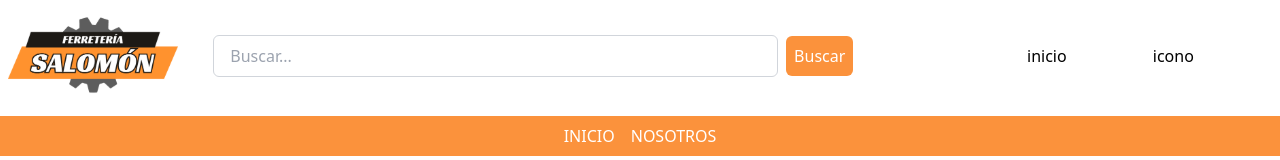
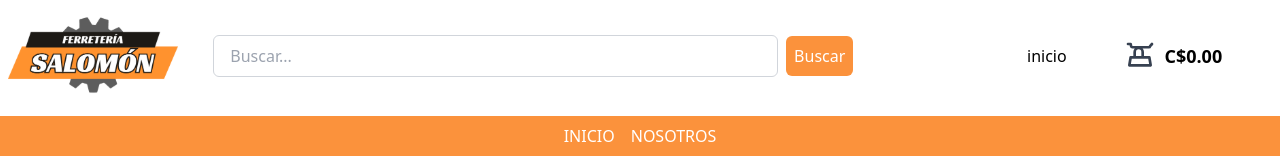
Before and after one commit to Whazt/FerreteriaSalomon, a React (Vite) app: page / in a window 1280 px wide. Shown: the top 160 px of the page. Built offline with nearby package versions, Linux system fonts and the light colour scheme.

Commit message:
Funcionalidades del carrito visual

```diff
--- a/src/components/cart.jsx
+++ b/src/components/cart.jsx
@@ -1,41 +1,123 @@
-import { useId, useState } from "react";
+import { useId, useState } from "react"
+import { useCart } from "../hooks/useCart"
+
+function CartIcon() {
+    const { cart } = useCart();
+
+    const totalItems = cart.reduce((acc, item) => acc + item.quantity, 0);
+    const totalPrice = cart.reduce((acc, item) => acc + item.precio * item.quantity, 0).toFixed(2);
+
+    return (
+        <div className="flex items-center justify-center">
+        <div className="inline-block relative flex items-center">
+          <svg
+            className="w-8 h-8 text-gray-700"
+            fill="none"
+            stroke="currentColor"
+            viewBox="0 0 24 24"
+            xmlns="http://www.w3.org/2000/svg"
+          >
+            <path
+              strokeLinecap="round"
+              strokeLinejoin="round"
+              strokeWidth={2}
+              d="M3 3h2l.341 1.634a1 1 0 00.991.816h12.254a1 1 0 00.99-.816L21 3M5 13h14l1 6H4l1-6zm9 0V9a3 3 0 00-6 0v4"
+            />
+          </svg>
+          {totalItems > 0 && (
+            <span className="absolute -top-2 -right-2 bg-orange-400 text-white rounded-full w-6 h-6 flex items-center justify-center text-sm">
+              {totalItems}
+            </span>
+          )}
+        </div>
+        <span className="ml-2 text-lg font-semibold">C${totalPrice}</span>
+      </div>
+    );
+}
+
+function CartItem({ titulo, precio, imagen, quantity, addToCart, removeFromCart }) {
+    return (
+      <li className="flex items-center p-2 border-b border-gray-200">
+        <button className="px-2 text-red-500" onClick={removeFromCart}>-</button>
+        <img className="w-16 h-16 object-cover mx-2" src={imagen} alt={titulo} />
+        <div className="flex-1">
+          <div className="flex justify-between">
+            <strong className="text-gray-700">{titulo}</strong>
+          </div>
+          <div className="flex justify-between">
+            <span className="text-gray-700">C${precio.toFixed(2)}</span>
+            <button className="px-2 text-green-500" onClick={addToCart}>+</button>
+          </div>
+          <footer className="flex justify-between items-center mt-2">
+            <small className="text-gray-500">Cant: {quantity}</small>
+          </footer>
+        </div>
+      </li>
+    );
+  }
 
   export function Cart() {
-  const cartChekId = useId();
-  const [checked, setChecked] = useState('hidden');
+    const { cart, addToCart, removeFromCart, clearCart } = useCart();
+    const cartCheckId = useId();
+    const [checked, setChecked] = useState(false);
 
     const handleCheck = (e) => {
-    setChecked(e.target.checked ? 'block' : 'hidden');
+      setChecked(e.target.checked);
     };
+
+    const total = cart.reduce((acc, item) => acc + item.precio * item.quantity, 0).toFixed(2);
 
     return (
       <>
-      <label className="text-center " htmlFor={cartChekId}>
-        icono
+        <label className="text-center cursor-pointer" htmlFor={cartCheckId}>
+          <CartIcon />
         </label>
-      <input id={cartChekId} type="checkbox" hidden onChange={handleCheck} />
+        <input id={cartCheckId} type="checkbox" hidden onChange={handleCheck} />
 
-      <aside className={`${checked} fixed bottom-0 right-0 w-80 h-screen  bg-white border border-gray-300 rounded-lg shadow-xl`}>
-        <label className="bg-gray-300 right-0 top-0 " htmlFor={cartChekId}>
-            X
+        <aside
+          className={`${checked ? 'block' : 'hidden'} fixed bottom-1 right-0 w-80 h-[99vh] bg-white border border-gray-300 rounded-lg shadow-xl flex flex-col`}
+        >
+          <div className="p-4 border-b border-gray-200 flex justify-between items-center">
+            <h2 className="text-xl font-semibold">Carrito</h2>
+            <label className="cursor-pointer" htmlFor={cartCheckId}>
+              <svg
+                className="w-6 h-6 text-gray-500"
+                fill="none"
+                stroke="currentColor"
+                viewBox="0 0 24 24"
+                xmlns="http://www.w3.org/2000/svg"
+              >
+                <path
+                  strokeLinecap="round"
+                  strokeLinejoin="round"
+                  strokeWidth={2}
+                  d="M6 18L18 6M6 6l12 12"
+                />
+              </svg>
             </label>
-        <input id={cartChekId} type="checkbox" hidden onChange={handleCheck} />
-        <ul>
-          <li>
-            <img src="" alt="" />
-            <div>
-              <strong>Producto</strong> - 1499
           </div>
-            <footer>
-              <small>Qty: 1</small>
-              <button>+</button>
-            </footer>
-          </li>
+          <ul className="p-4 overflow-y-auto flex-grow">
+            {cart.map((product) => (
+              <CartItem
+                key={product.id}
+                removeFromCart={() => removeFromCart(product)}
+                addToCart={() => addToCart(product)}
+                {...product}
+              />
+            ))}
           </ul>
-        <button>limpiar</button>
-        <footer>
-            Total: 2222222
-        </footer>
+          <div className="p-4 border-t border-gray-200">
+            <button
+              className="w-full bg-red-500 text-white py-2 rounded mb-4"
+              onClick={clearCart}
+            >
+              Limpiar Carrito
+            </button>
+            <div className="flex justify-between items-center">
+              <span className="text-lg font-semibold">Total:</span>
+              <span className="text-lg font-semibold">C$ {total}</span>
+            </div>
+          </div>
         </aside>
       </>
     );
--- a/src/components/listProducts.jsx
+++ b/src/components/listProducts.jsx
@@ -1,4 +1,9 @@
+import { useCart } from "../hooks/useCart";
+
 function ListProducts({products}) {
+
+    const {addToCart} = useCart();
+
     return (
       <main className="bg-gray-50 ">
 
@@ -16,7 +21,9 @@ function ListProducts({products}) {
 
                           <div className="flex  mt-1 items-end  justify-between">
 
-                              <a href="#" className="text-white bg-orange-400 hover:bg-orange-500 focus:ring-4 focus:outline-none focus:ring-orange-300 font-medium rounded-lg text-sm px-5 py-2.5 text-center ">Agregar al carrito</a>
+                            <button onClick={() => addToCart(product)} className="text-white bg-orange-400 hover:bg-orange-500 focus:ring-4 focus:outline-none focus:ring-orange-300 font-medium rounded-lg text-sm px-5 py-2.5 text-center ">
+                                Agregar al carrito
+                            </button>
                           </div>
                       </div>
                   </div>
--- a/src/hooks/useCart.jsx
+++ b/src/hooks/useCart.jsx
@@ -0,0 +1,13 @@
+import { useContext } from "react";
+import { CartContext } from "../context/cartcontext";
+
+export const useCart = () => {
+    const context = useContext(CartContext);
+
+
+    if (context === undefined) {
+        throw new Error("useCart must be used within a CartProvider");
+    }
+
+    return context;
+}
--- a/src/reducers/cartReducer.jsx
+++ b/src/reducers/cartReducer.jsx
@@ -46,8 +46,8 @@ export const cartReducer = (state, action ) => {
         }
 
         case CART_ACTION_TYPES.CLEAR_CART: {
-            updateLocalStorage(cartInitialState);
-            return cartInitialState;
+            updateLocalStorage([]);
+            return [];
         }
     }
  return state;
```
Also changed, not shown: src/context/cartcontext.jsx (+6 -5 lines). Lines whose indentation alone changed are shown as unchanged.
